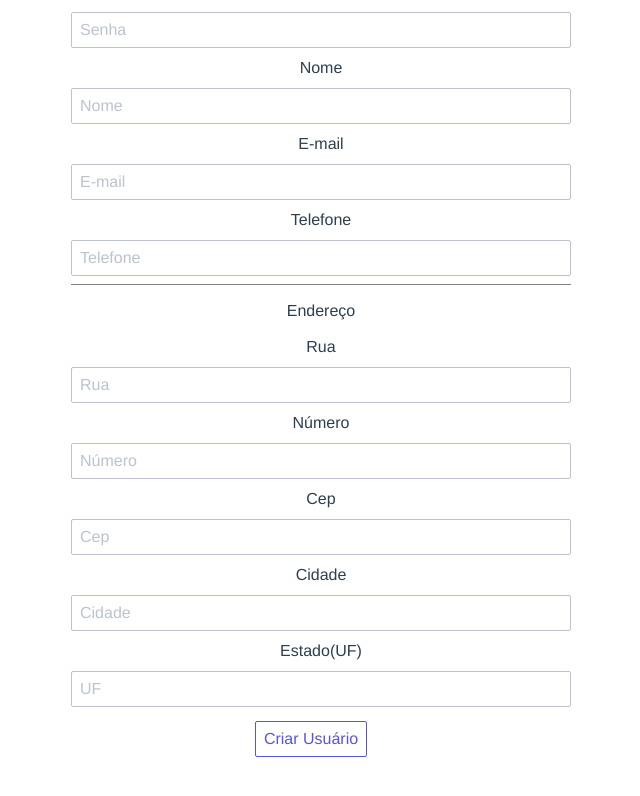
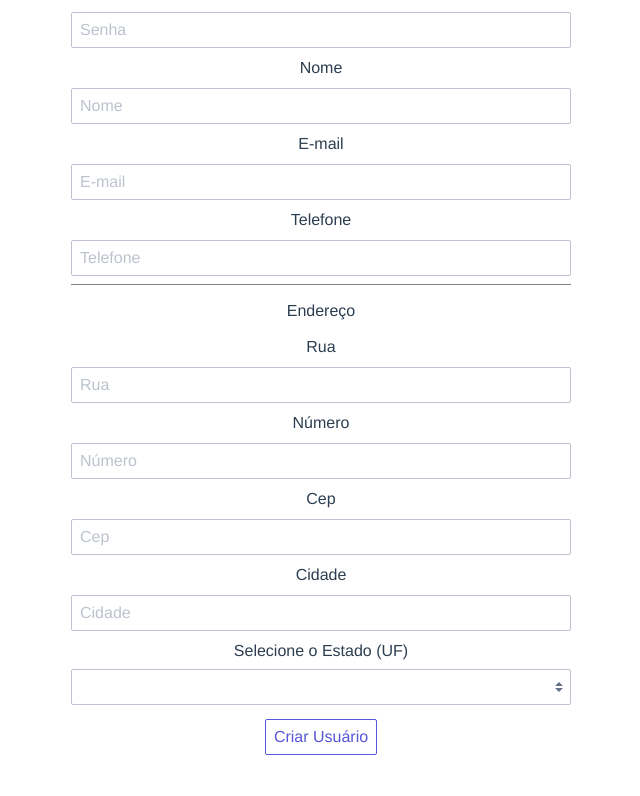
Before and after one commit to pablosiqueira/adopt, a Vue app: page /login in a window 1280 px wide. Shown: the part 522-1318 px from the top of the page, without its empty margins (319-959 px from the left). Built offline with nearby package versions, Linux system fonts and the light colour scheme; what vuefire would draw is missing.

Commit message:
Added select UF

```diff
--- a/src/components/Menu.vue
+++ b/src/components/Menu.vue
@@ -2,7 +2,7 @@
     <div id="bar">
         <div v-if="logged" class="up_title">
         <h5 id="welcome">Bem vindo usuário {{logged}}</h5>
-        <button class="btn" @click="logout">Sair</button>
+        <button id="logout_up" class="btn" @click="logout">Sair</button>
         </div>
      <div id="nav">
       <router-link to="/">Home</router-link> |
@@ -49,7 +49,7 @@ export default {
     justify-content: center;
 }
 
-#welcome, .btn{
+#welcome, #logout_up{
     margin-right: 1rem;
     display: block;
     margin-block: auto;
--- a/src/views/Login.vue
+++ b/src/views/Login.vue
@@ -42,8 +42,10 @@
       <input class="form-input" type="text" v-model="users.adress.zip" placeholder="Cep" required/>
       <label class="form-label" for="input-example-1">Cidade</label>
       <input class="form-input" type="text" v-model="users.adress.city" placeholder="Cidade" required/>
-      <label class="form-label" for="input-example-1">Estado(UF)</label>
-      <input class="form-input" type="text" v-model="users.adress.state" placeholder="UF" required/>
+      <label class="form-label" for="input-example-1">Selecione o Estado (UF)</label>
+      <select v-model="users.adress.state" class="form-select" required>
+        <option v-for="(brState,key) in brStates" :key="key" >{{brState}}</option>
+      </select>
       <h3 :class="errorOrsucess">{{msg}}</h3>
       <input type="submit" class="btn" value="Criar Usuário"/>
     </form>
@@ -76,7 +78,9 @@ export default {
             msg: '',
             msgLogin: '',
             userLogged: [],
-            errorOrsucess: ''
+            errorOrsucess: '',
+            brStates: ['AC', 'AL', 'AP', 'AM', 'BA' , 'CE', 'DF', 'ES', 'GO', 'MA', 'MT', 'MS', 'MG', 'PA', 'PB','PR','PE','PI',
+            'RJ','RN','RS','RO','RR','SC','SP','SE','TO']
         }
     },
     methods:{
```
